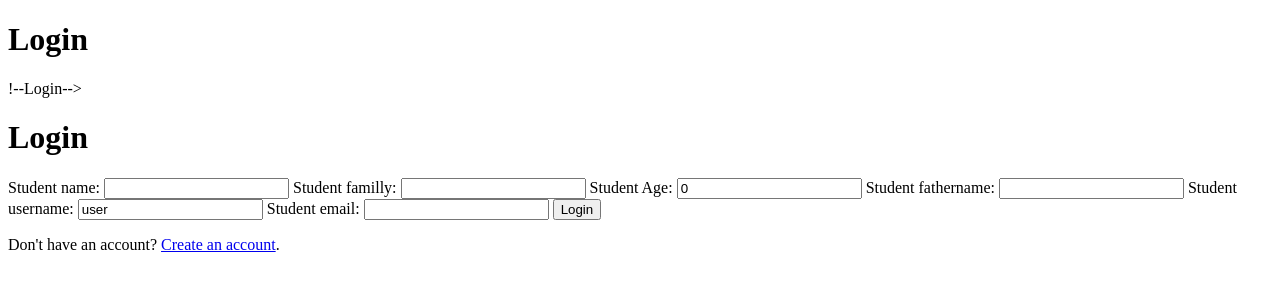
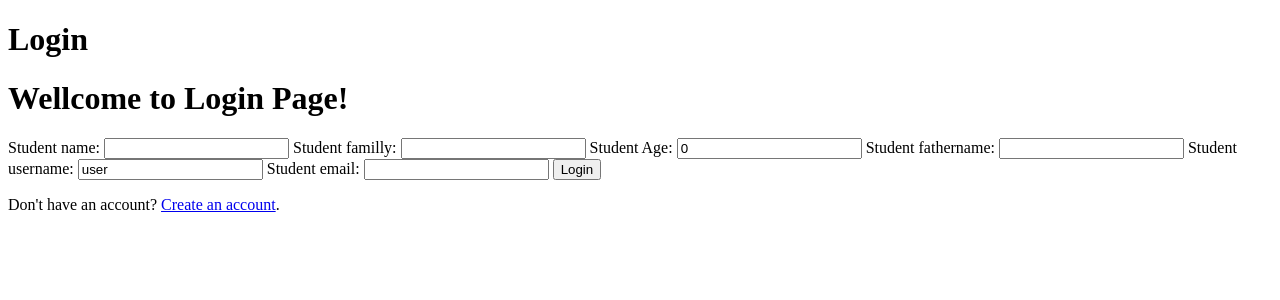
Before and after one commit to mobinpardazesh/cando, a Django app: page /login in a window 1280 px wide. Shown: the top 300 px of the page. Run offline with Django 4.2, Linux system fonts and the light colour scheme; some libraries are stand-ins or nearby versions.

Commit message:
1402/5/23

```diff
--- a/templates/login.html
+++ b/templates/login.html
@@ -10,9 +10,9 @@
 {% block content %}
 
 {#{% load crispy_forms_tags %}#}
-!--Login-->
+<!--Login-->
 <div class="container py-5">
-  <h1>Login</h1>
+  <h1> Wellcome to Login Page!</h1>
   <form method="POST">
     {% csrf_token %}
 {#    {{ login_form|crispy }}#}
```
